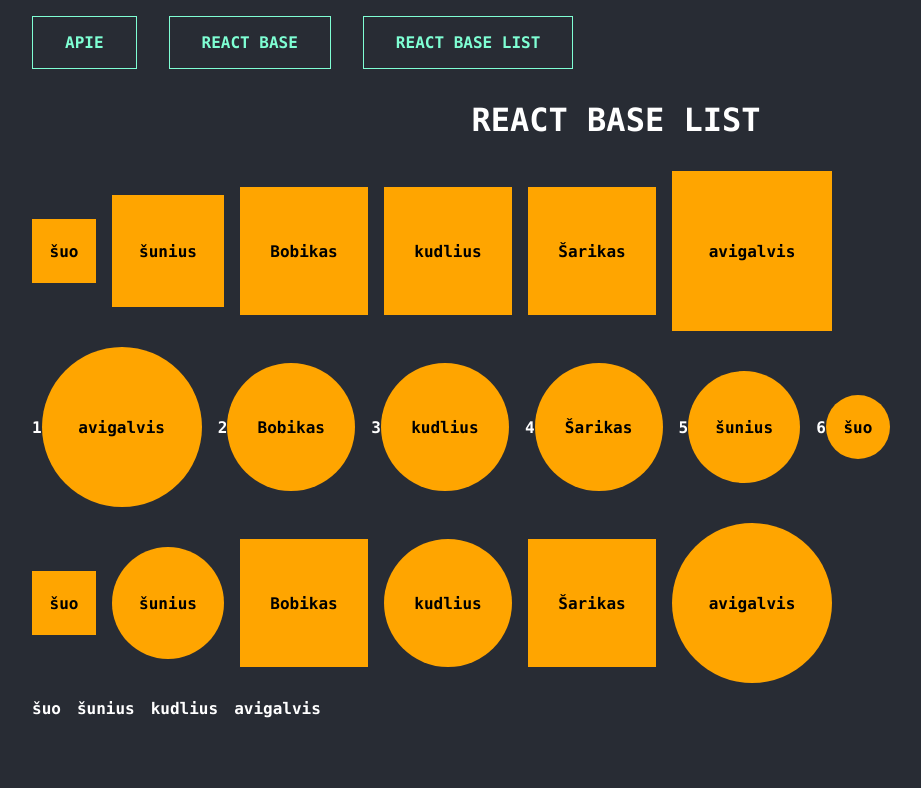
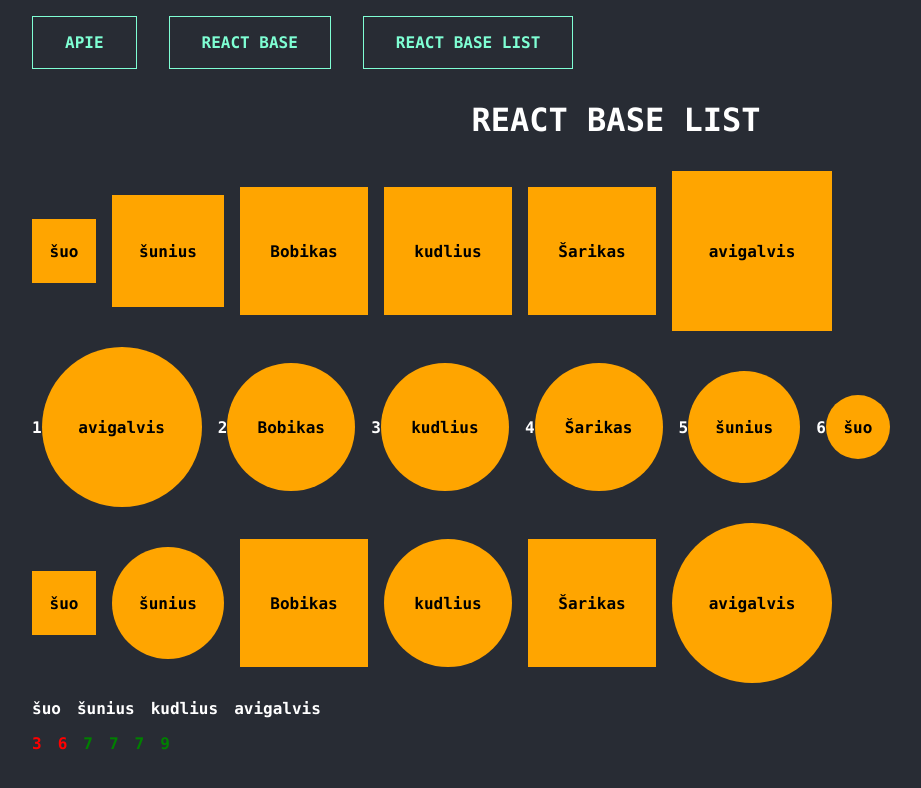
Before and after one commit to codevivi/react-base-practice, a React (Create React App) app: page /react-base-list in a window 1280 px wide. Shown: the top 788 px of the page, without its empty margins (24-945 px from the left). Built offline with nearby package versions, Linux system fonts and the light colour scheme.

Commit message:
base list finished

```diff
--- /dev/null
+++ b/src/components/ReactBaseList/DogLetterCount.jsx
@@ -0,0 +1,14 @@
+import dogs from "./dogs";
+import "./dogs.scss";
+
+export default function DogsLetterCount() {
+  return (
+    <ul className="dogs-list">
+      {dogs.map((dog, i) => (
+        <li style={{ color: dog.length > 6 ? "green" : "red" }} key={i}>
+          {dog.length}
+        </li>
+      ))}
+    </ul>
+  );
+}
--- a/src/pages/ReactBaseList/ReactBaseList.jsx
+++ b/src/pages/ReactBaseList/ReactBaseList.jsx
@@ -1,3 +1,4 @@
+import DogsLetterCount from "../../components/ReactBaseList/DogLetterCount";
 import DogsList from "../../components/ReactBaseList/DogsList";
 import DogsListFiltered from "../../components/ReactBaseList/DogsListFiltered";
 import DogsListMixed from "../../components/ReactBaseList/DogsListMixed";
@@ -12,6 +13,7 @@ export default function ReactBaseList() {
       <DogsListSortedRounded />
       <DogsListMixed />
       <DogsListFiltered />
+      <DogsLetterCount />
     </>
   );
 }
```
